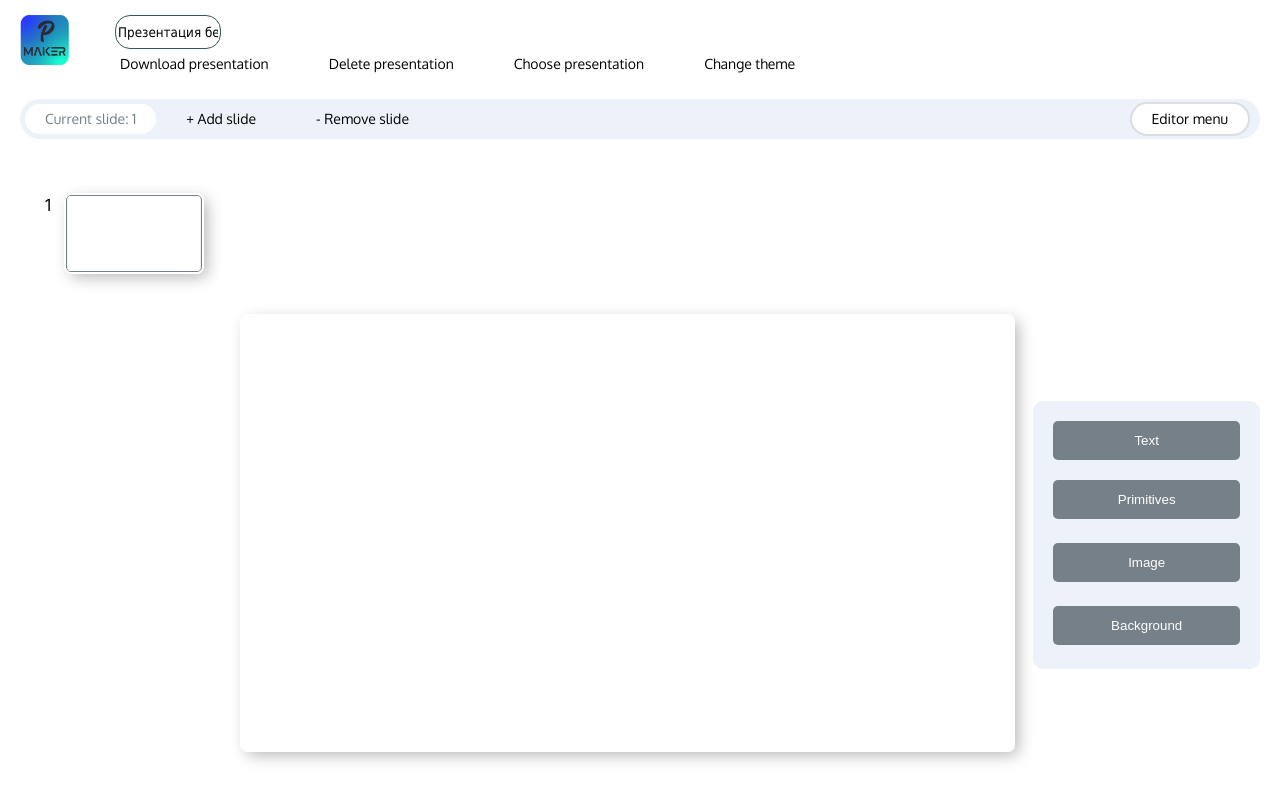
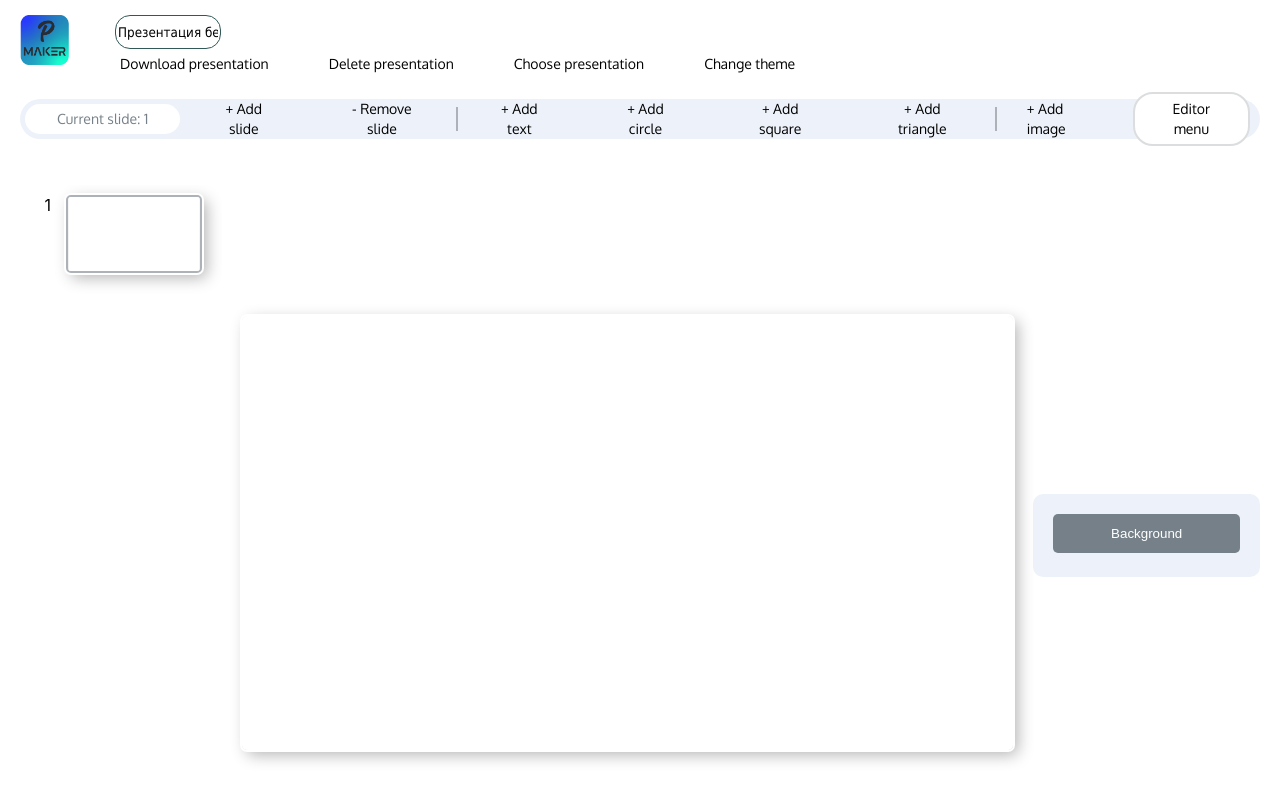
Before and after one commit to mandms/presentech, a React (Vite) app: page / in a window 1280 px wide. Shown: the top 800 px of the page. Built offline with nearby package versions, Linux system fonts and the light colour scheme.

Commit message:
header buttons

```diff
--- a/src/components/Editor/Title/Title.module.css
+++ b/src/components/Editor/Title/Title.module.css
@@ -1,3 +1,5 @@
+@import url("https://fonts.googleapis.com/css2?family=Lora&family=Oxygen:wght@400;700&display=swap");
+
 .name {
   width: 100px;
   height: 30px;
--- a/src/components/Editor/Title/Title.tsx
+++ b/src/components/Editor/Title/Title.tsx
@@ -8,7 +8,7 @@ type Props = {
   renamePresentation: (name: string) => void;
 };
 
-export function Title({ title, renamePresentation }: Props) {
+function Title({ title, renamePresentation }: Props): JSX.Element {
   const [name, setName] = useState(title);
 
   const setTitle = () => {
@@ -24,7 +24,6 @@ export function Title({ title, renamePresentation }: Props) {
       }}
       onBlur={setTitle}
       onChange={e => setName(e.target.value)}
-      placeholder="New"
     />
   );
 }
--- a/src/components/Editor/ToolBar/ToolBar.module.css
+++ b/src/components/Editor/ToolBar/ToolBar.module.css
@@ -15,6 +15,7 @@
 }
 
 .link {
+  width: 120px;
   padding: 5px 20px;
   font:
     normal 400 14px/20px Oxygen,
@@ -129,8 +130,14 @@
   width: 100%;
 }
 
+.divider {
+  width: 2px;
+  height: 60%;
+  background: #acb2b7;
+}
+
 [data-theme="dark"] {
-  body {
+  & body {
     background-color: #2c2b2b;
   }
 
@@ -138,8 +145,8 @@
     background-color: #484848;
   }
 
-  label,
-  button,
+  & label,
+  .button,
   .info {
     color: white;
   }
--- a/src/components/Editor/ToolBar/ToolBar.tsx
+++ b/src/components/Editor/ToolBar/ToolBar.tsx
@@ -2,11 +2,12 @@ import styles from "./ToolBar.module.css";
 import { saveJsonObjToFile } from "../../../utils/save";
 import { ChangeEvent, useContext } from "react";
 import { readJsonFile } from "../../../utils/readJson.ts";
-import { TPresentation } from "../../../types";
+import { ShapeType, TPosition, TPresentation, TSlide } from "../../../types";
 import { connect } from "react-redux";
 import { AppDispatch, RootState } from "../../../redux/rootReducer.ts";
 import { CollapseSideBarContext } from "../../../context/collapseToolBar.ts";
 import logo from "../../../assets/logo.png";
+import { toBase64 } from "../../../utils/image.ts";
 import { useTheme } from "../../ThemeProvider/Theme.tsx";
 import Title from "../Title/Title.tsx";
 
@@ -17,6 +18,9 @@ type ToolBarProps = {
   createSlide: () => void;
   deleteSlide: () => void;
   deletePresentation: () => void;
+  addPrimitive: (shapeType: ShapeType, location: TPosition, slide: TSlide) => void;
+  addText: (text: string, location: TPosition, slide: TSlide) => void;
+  addImage: (path: string, location: TPosition, dimensions: { width: number; height: number }, slide: TSlide) => void;
 };
 
 function ToolBar({
@@ -26,7 +30,11 @@ function ToolBar({
   createSlide,
   deleteSlide,
   deletePresentation,
+  addPrimitive,
+  addText,
+  addImage,
 }: ToolBarProps): JSX.Element {
+  const coords = { x: 100, y: 100 };
   const handleFileChange = async (e: ChangeEvent<HTMLInputElement>) => {
     if (e.target.files) {
       try {
@@ -37,6 +45,31 @@ function ToolBar({
         e.target.value = "";
         setError("Ошибка чтения JSON");
       }
+    }
+  };
+
+  const handleImage = async (event: React.ChangeEvent<HTMLInputElement>) => {
+    const files = event.target.files;
+    if (files) {
+      const base64 = await toBase64(files[0]);
+      const img = new Image();
+      img.onload = () => {
+        const dimensions = { width: img.width, height: img.height };
+        addImage(base64, { x: coords.x, y: coords.y }, dimensions, presentation.currentSlide);
+      };
+      img.src = URL.createObjectURL(files[0]);
+    }
+    event.target.value = "";
+  };
+
+  const addFigure = (type: ShapeType) => {
+    switch (type) {
+      case ShapeType.Circle:
+        return addPrimitive(ShapeType.Circle, { x: coords.x, y: coords.y }, presentation.currentSlide);
+      case ShapeType.Triangle:
+        return addPrimitive(ShapeType.Triangle, { x: coords.x, y: coords.y }, presentation.currentSlide);
+      case ShapeType.Square:
+        return addPrimitive(ShapeType.Square, { x: coords.x, y: coords.y }, presentation.currentSlide);
     }
   };
 
@@ -83,6 +116,27 @@ function ToolBar({
           <button className={styles.button} onClick={() => presentation.slides.length > 1 && deleteSlide()}>
             - Remove slide
           </button>
+          <div className={styles.divider}></div>
+          <button
+            className={styles.button}
+            onClick={() => addText("Text", { x: coords.x, y: coords.y }, presentation.currentSlide)}
+          >
+            + Add text
+          </button>
+          <button className={styles.button} onClick={() => addFigure(ShapeType.Circle)}>
+            + Add circle
+          </button>
+          <button className={styles.button} onClick={() => addFigure(ShapeType.Square)}>
+            + Add square
+          </button>
+          <button className={styles.button} onClick={() => addFigure(ShapeType.Triangle)}>
+            + Add triangle
+          </button>
+          <div className={styles.divider}></div>
+          <label className={styles.button}>
+            <input type="file" accept="image/*" onChange={handleImage} />
+            <span>+ Add image</span>
+          </label>
           <button
             className={[styles.button, styles.last].join(" ")}
             onClick={() => (setHidden ? setHidden(!hidden) : null)}
@@ -130,6 +184,24 @@ const mapDispatchToProps = (dispatch: AppDispatch) => {
         type: "DELETE_PRESENTATION",
       });
     },
+    addPrimitive: (shapeType: ShapeType, location: TPosition, slide: TSlide) => {
+      dispatch({
+        type: "ADD_PRIMITIVE",
+        payload: { shapeType, location, slide },
+      });
+    },
+    addText: (text: string, location: TPosition, slide: TSlide) => {
+      dispatch({
+        type: "ADD_TEXT",
+        payload: { text, location, slide },
+      });
+    },
+    addImage: (path: string, location: TPosition, dimensions: { width: number; height: number }, slide: TSlide) => {
+      dispatch({
+        type: "ADD_IMAGE",
+        payload: { path, location, dimensions, slide },
+      });
+    },
   };
 };
 
--- a/src/components/Presentation/Presentation.tsx
+++ b/src/components/Presentation/Presentation.tsx
@@ -7,10 +7,10 @@ import { connect } from "react-redux";
 
 interface IPresentationProps {
   presentation: TPresentation;
-  setCurrentSlideById: (slide: TSlide) => void;
+  setCurrentSlide: (slide: TSlide) => void;
 }
 
-function Presentation({ presentation, setCurrentSlideById }: IPresentationProps): JSX.Element {
+function Presentation({ presentation, setCurrentSlide }: IPresentationProps): JSX.Element {
   return (
     <div className={styles.container}>
       <ol className={styles.preview}>
@@ -18,7 +18,7 @@ function Presentation({ presentation, setCurrentSlideById }: IPresentationProps)
           <li className={styles.wrap} key={slide.id}>
             <Slide
               isCurrent={presentation.currentSlide === slide}
-              setCurrentSlideById={slide => setCurrentSlideById(slide)}
+              setCurrentSlide={slide => setCurrentSlide(slide)}
               isPreview={true}
               slide={slide}
             />
@@ -41,7 +41,7 @@ const mapStateToProps = (state: RootState) => {
 
 const mapDispatchToProps = (dispatch: AppDispatch) => {
   return {
-    setCurrentSlideById: (slide: TSlide) => {
+    setCurrentSlide: (slide: TSlide) => {
       dispatch({
         type: "SELECT_SLIDE",
         payload: { slide },
--- a/src/components/Presentation/SideBar/SideBar.tsx
+++ b/src/components/Presentation/SideBar/SideBar.tsx
@@ -1,6 +1,6 @@
 import styles from "./SideBar.module.css";
 import React, { useContext, useState } from "react";
-import { ShapeType, TItem, TPosition, TPresentation, TShape, TSlide, TText } from "../../../types.ts";
+import { TItem, TPresentation, TShape, TSlide, TText } from "../../../types.ts";
 import { AppDispatch, RootState } from "../../../redux/rootReducer.ts";
 import { connect } from "react-redux";
 import { CollapseSideBarContext } from "../../../context/collapseToolBar.ts";
@@ -8,11 +8,8 @@ import { toBase64 } from "../../../utils/image.ts";
 
 type SideBarProps = {
   presentation: TPresentation;
-  addPrimitive: (shapeType: ShapeType, location: TPosition, slide: TSlide) => void;
-  addText: (text: string, location: TPosition, slide: TSlide) => void;
   setBackgroundImageSlide: (path: string, slide: TSlide) => void;
   setBackgroundColorSlide: (slide: TSlide, color: string) => void;
-  addImage: (path: string, location: TPosition, dimensions: { width: number; height: number }, slide: TSlide) => void;
   deleteItem: (slide: TSlide) => void;
   setBackgroundColor: (item: TShape | null, color: string) => void;
   setBorderColor: (item: TShape | null, color: string) => void;
@@ -25,11 +22,8 @@ type SideBarProps = {
 
 function SideBar({
   presentation,
-  addPrimitive,
-  addText,
   setBackgroundImageSlide,
   setBackgroundColorSlide,
-  addImage,
   deleteItem,
   setBackgroundColor,
   setBorderColor,
@@ -42,9 +36,7 @@ function SideBar({
   const selectedItem = presentation.currentSlide.selectedItem;
   const { hidden } = useContext(CollapseSideBarContext);
   const [sidebar, setSidebar] = useState({
-    showPrimitives: false,
     showBack: false,
-    showImage: false,
   });
 
   const handleBackgroundImageChange = async (event: React.ChangeEvent<HTMLInputElement>) => {
@@ -54,20 +46,6 @@ function SideBar({
       const img = new Image();
       img.src = URL.createObjectURL(files[0]);
       setBackgroundImageSlide(base64, presentation.currentSlide);
-    }
-    event.target.value = "";
-  };
-
-  const handleImage = async (event: React.ChangeEvent<HTMLInputElement>) => {
-    const files = event.target.files;
-    if (files) {
-      const base64 = await toBase64(files[0]);
-      const img = new Image();
-      img.onload = () => {
-        const dimensions = { width: img.width, height: img.height };
-        addImage(base64, { x: coords.x, y: coords.y }, dimensions, presentation.currentSlide);
-      };
-      img.src = URL.createObjectURL(files[0]);
     }
     event.target.value = "";
   };
@@ -105,19 +83,6 @@ function SideBar({
     setTextItalic(selectedItem as TText);
   };
 
-  const coords = { x: 100, y: 100 };
-
-  const addFigure = (type: ShapeType) => {
-    switch (type) {
-      case ShapeType.Circle:
-        return addPrimitive(ShapeType.Circle, { x: coords.x, y: coords.y }, presentation.currentSlide);
-      case ShapeType.Triangle:
-        return addPrimitive(ShapeType.Triangle, { x: coords.x, y: coords.y }, presentation.currentSlide);
-      case ShapeType.Square:
-        return addPrimitive(ShapeType.Square, { x: coords.x, y: coords.y }, presentation.currentSlide);
-    }
-  };
-
   function isText(item: TItem): item is TText {
     return (item as TText).content !== undefined;
   }
@@ -133,51 +98,6 @@ function SideBar({
           Удалить выбранный элемент
         </button>
       )}
-      <button
-        className={styles.item}
-        onClick={() => addText("Text", { x: coords.x, y: coords.y }, presentation.currentSlide)}
-      >
-        Text
-      </button>
-      <button
-        className={styles.item}
-        onClick={() =>
-          setSidebar(prev => ({
-            ...prev,
-            showPrimitives: !sidebar.showPrimitives,
-          }))
-        }
-      >
-        Primitives
-      </button>
-      <div className={[styles.container, !sidebar.showPrimitives && styles["container-hidden"]].join(" ")}>
-        <button className={styles.item} onClick={() => addFigure(ShapeType.Square)}>
-          Square
-        </button>
-        <button className={styles.item} onClick={() => addFigure(ShapeType.Circle)}>
-          Circle
-        </button>
-        <button className={styles.item} onClick={() => addFigure(ShapeType.Triangle)}>
-          Triangle
-        </button>
-      </div>
-      <button
-        className={styles.item}
-        onClick={() =>
-          setSidebar(prev => ({
-            ...prev,
-            showImage: !sidebar.showImage,
-          }))
-        }
-      >
-        Image
-      </button>
-      <div className={[styles.container, !sidebar.showImage && styles["container-hidden"]].join(" ")}>
-        <label className={styles.item}>
-          <span>Choose an image</span>
-          <input type="file" accept="image/*" onChange={handleImage} />
-        </label>
-      </div>
       <button
         className={styles.item}
         onClick={() =>
@@ -272,18 +192,6 @@ const mapStateToProps = (state: RootState) => {
 
 const mapDispatchToProps = (dispatch: AppDispatch) => {
   return {
-    addPrimitive: (shapeType: ShapeType, location: TPosition, slide: TSlide) => {
-      dispatch({
-        type: "ADD_PRIMITIVE",
-        payload: { shapeType, location, slide },
-      });
-    },
-    addText: (text: string, location: TPosition, slide: TSlide) => {
-      dispatch({
-        type: "ADD_TEXT",
-        payload: { text, location, slide },
-      });
-    },
     setBackgroundImageSlide: (path: string, slide: TSlide) => {
       dispatch({
         type: "ADD_BACKGROUND",
@@ -294,12 +202,6 @@ const mapDispatchToProps = (dispatch: AppDispatch) => {
       dispatch({
         type: "SET_BACKGROUND_COLOR_SLIDE",
         payload: { slide, color },
-      });
-    },
-    addImage: (path: string, location: TPosition, dimensions: { width: number; height: number }, slide: TSlide) => {
-      dispatch({
-        type: "ADD_IMAGE",
-        payload: { path, location, dimensions, slide },
       });
     },
     deleteItem: (slide: TSlide) => {
--- a/src/components/Slide/Slide.module.css
+++ b/src/components/Slide/Slide.module.css
@@ -16,7 +16,7 @@
 }
 
 .current {
-  border: 1px solid #768088;
+  border: 2px solid #acb2b7;
 }
 
 .container {
--- a/src/components/Slide/Slide.tsx
+++ b/src/components/Slide/Slide.tsx
@@ -10,17 +10,17 @@ interface ISlideProps {
   slide: TSlide;
   isPreview: boolean;
   isCurrent?: boolean;
-  setCurrentSlideById?: (slide: TSlide) => void;
+  setCurrentSlide?: (slide: TSlide) => void;
   selectItem: (slide: TSlide, item: TItem | null) => void;
   onMove: (item: TItem, position: TPosition) => void;
 }
 
-function Slide({ slide, isPreview, setCurrentSlideById, selectItem, onMove, isCurrent }: ISlideProps): JSX.Element {
+function Slide({ slide, isPreview, setCurrentSlide, selectItem, onMove, isCurrent }: ISlideProps): JSX.Element {
   const slideRef = useRef<SVGSVGElement>(null);
   const containerRef = useRef<HTMLDivElement>(null);
   const { size, coefficient } = useSlideResize(slideRef, isPreview);
   const onSlideClick = (e: MouseEvent) => {
-    if (setCurrentSlideById && isPreview) setCurrentSlideById(slide);
+    if (setCurrentSlide && isPreview) setCurrentSlide(slide);
     if (!isPreview) {
       const container = containerRef.current;
       if (e.target === container) {
```
